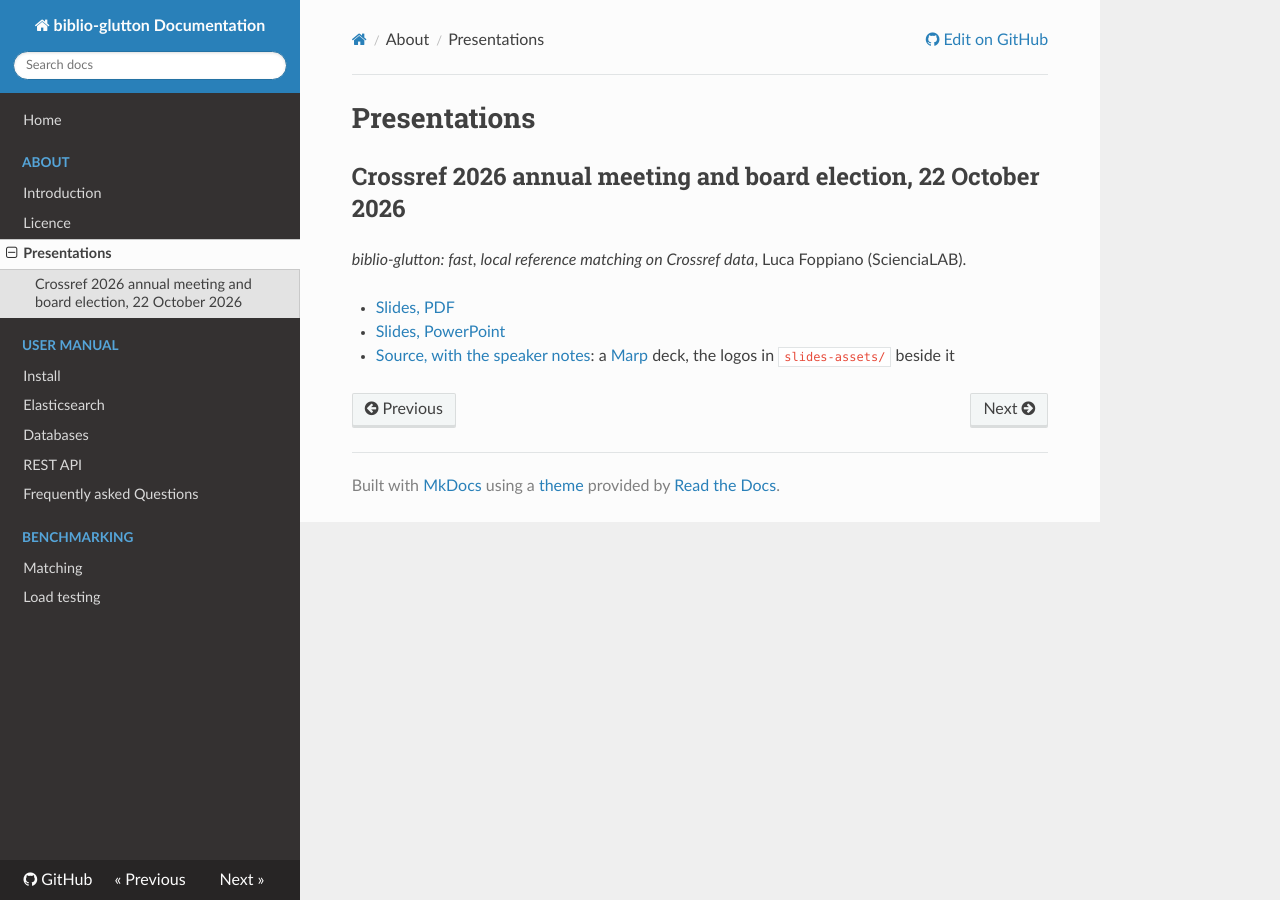
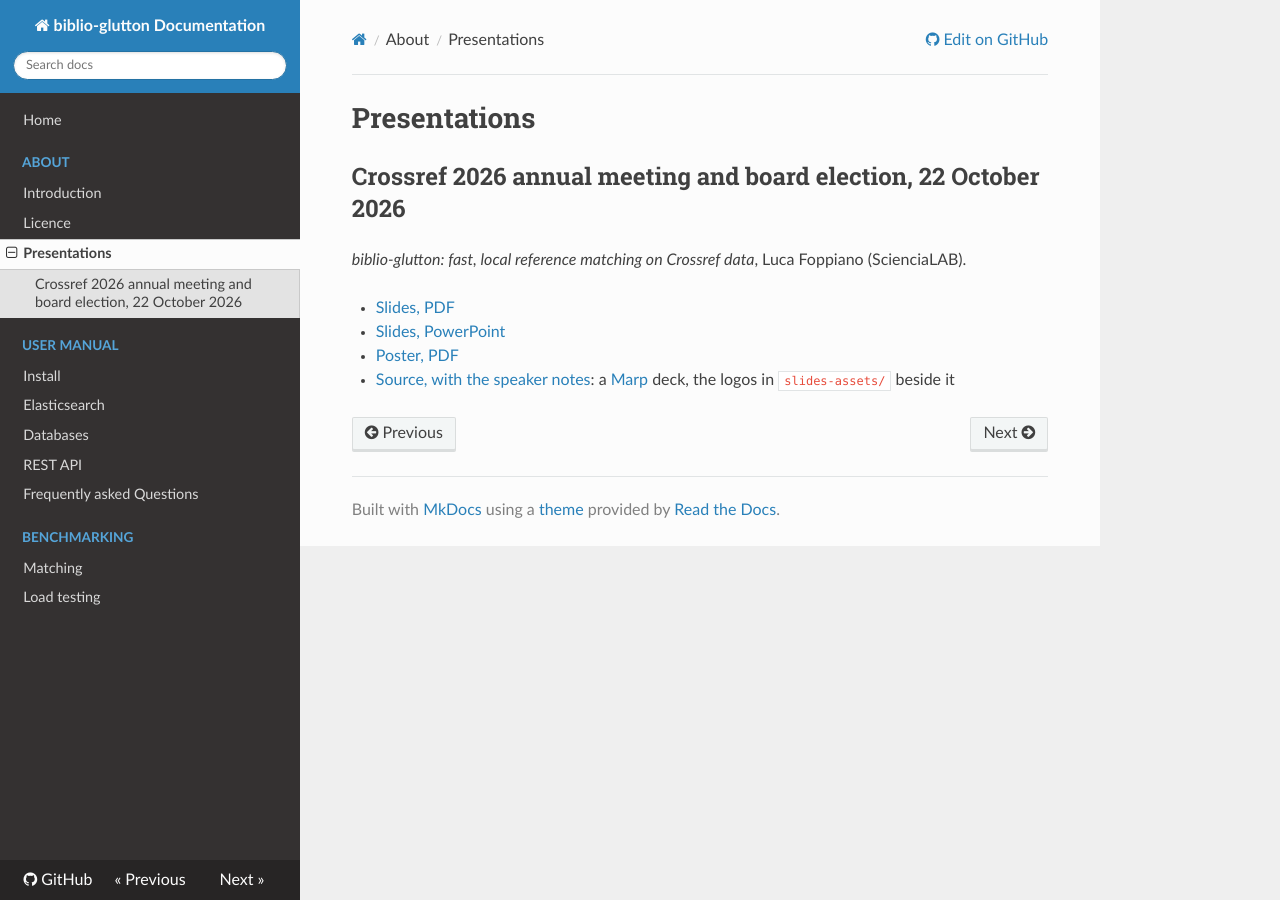
Before and after one commit to kermitt2/biblio-glutton, an MkDocs documentation site: the page built from doc/presentations/index.md, in a window 1280 px wide. Built offline with MkDocs 1.6.1, drawn with Linux system fonts in a browser that asks for light colours; nearby versions of some CDN libraries.

Commit message:
Add the poster of the Crossref 2026 annual meeting

```diff
--- a/doc/presentations/index.md
+++ b/doc/presentations/index.md
@@ -6,4 +6,5 @@
 
 - [Slides, PDF](2026-10-crossref-annual-meeting/LucaFoppiano-biblio-glutton-slides.pdf)
 - [Slides, PowerPoint](2026-10-crossref-annual-meeting/LucaFoppiano-biblio-glutton-slides.pptx)
+- [Poster, PDF](2026-10-crossref-annual-meeting/LucaFoppiano-biblio-glutton-poster.pdf)
 - [Source, with the speaker notes](https://github.com/kermitt2/biblio-glutton/blob/master/doc/presentations/2026-10-crossref-annual-meeting/biblio-glutton-slides.md): a [Marp](https://marp.app) deck, the logos in `slides-assets/` beside it
```
Also changed, not shown: 1 other file.
